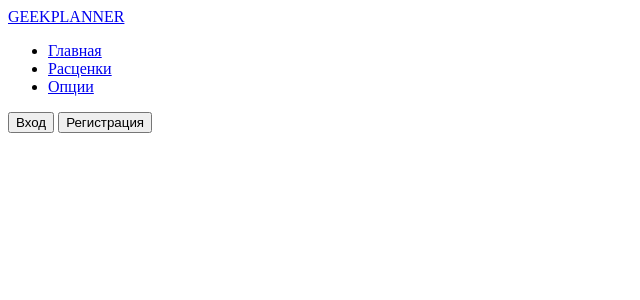
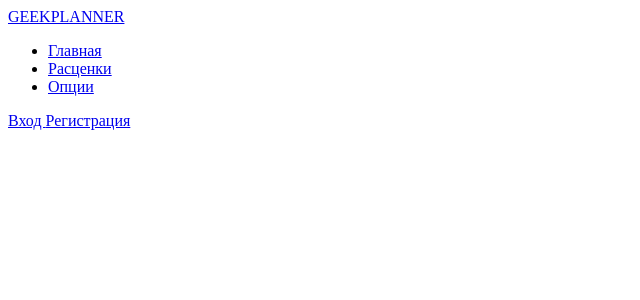
Before and after one commit to K9173A/GeekPlanner, a Django app: template GeekPlanner/mainapp/templates/mainapp/includes/inc_header.html in a window 1280 px wide. Shown: the top 300 px of the page, without its empty margins (0-640 px from the left). Run offline with Django 3.2, Linux system fonts and the light colour scheme; the template is opened without the code that fills it, so the values that code supplies are empty.

Commit message:
[FIX] Changed login and register from <button> to <a> tag.

```diff
--- a/GeekPlanner/mainapp/templates/mainapp/includes/inc_header.html
+++ b/GeekPlanner/mainapp/templates/mainapp/includes/inc_header.html
@@ -24,11 +24,11 @@
     </li>
   </ul>
   <div class="btn-group" role="group">
-    <button type="button" class="btn btn-outline-primary font-weight-bold btn-register">
+    <a class="btn btn-outline-primary font-weight-bold btn-register" href="{% url 'auth:login' %}">
       Вход
-    </button>
-    <button type="button" class="btn btn-outline-primary font-weight-bold btn-register">
+    </a>
+    <a class="btn btn-outline-primary font-weight-bold btn-register" href="{% url 'auth:register' %}">
       Регистрация
-    </button>
+    </a>
   </div>
 </nav>
```
